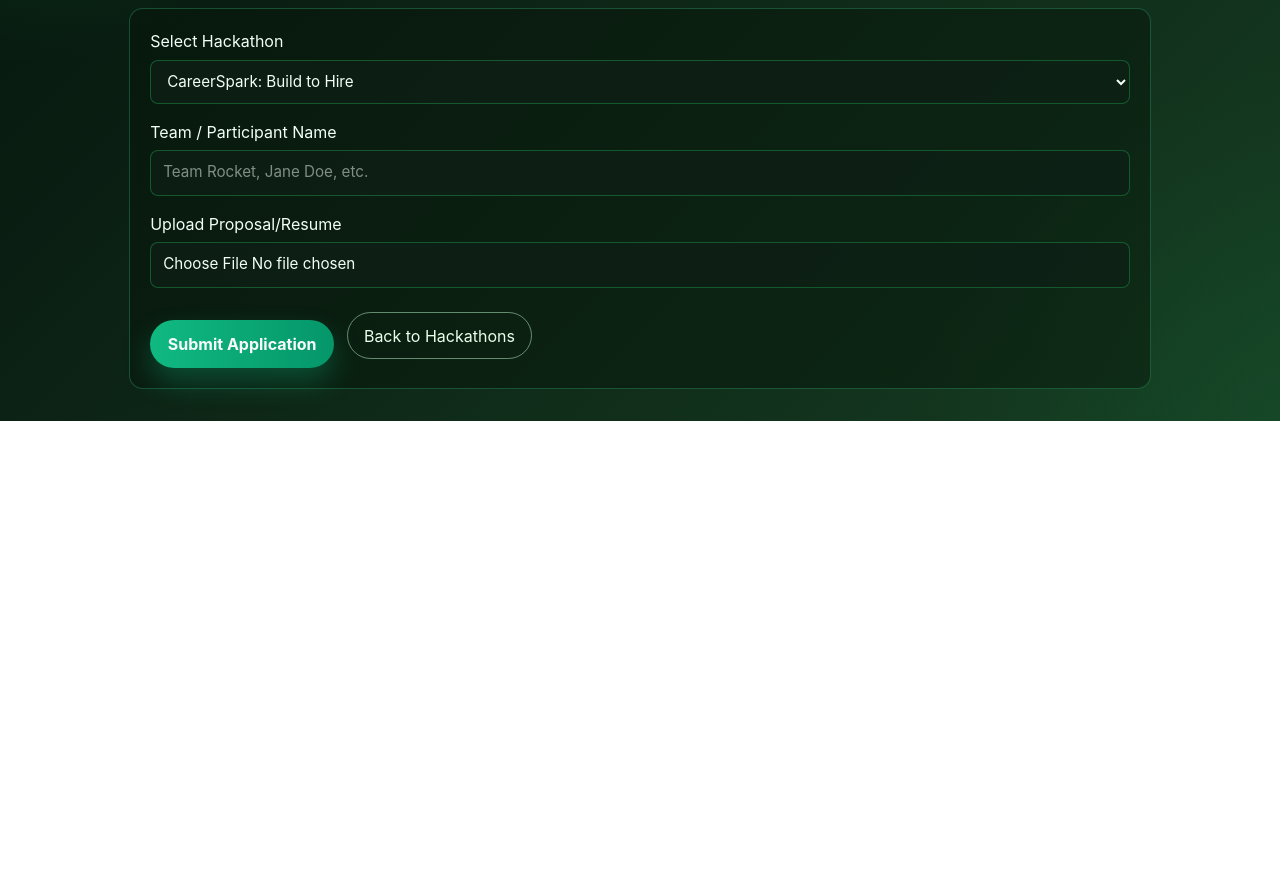
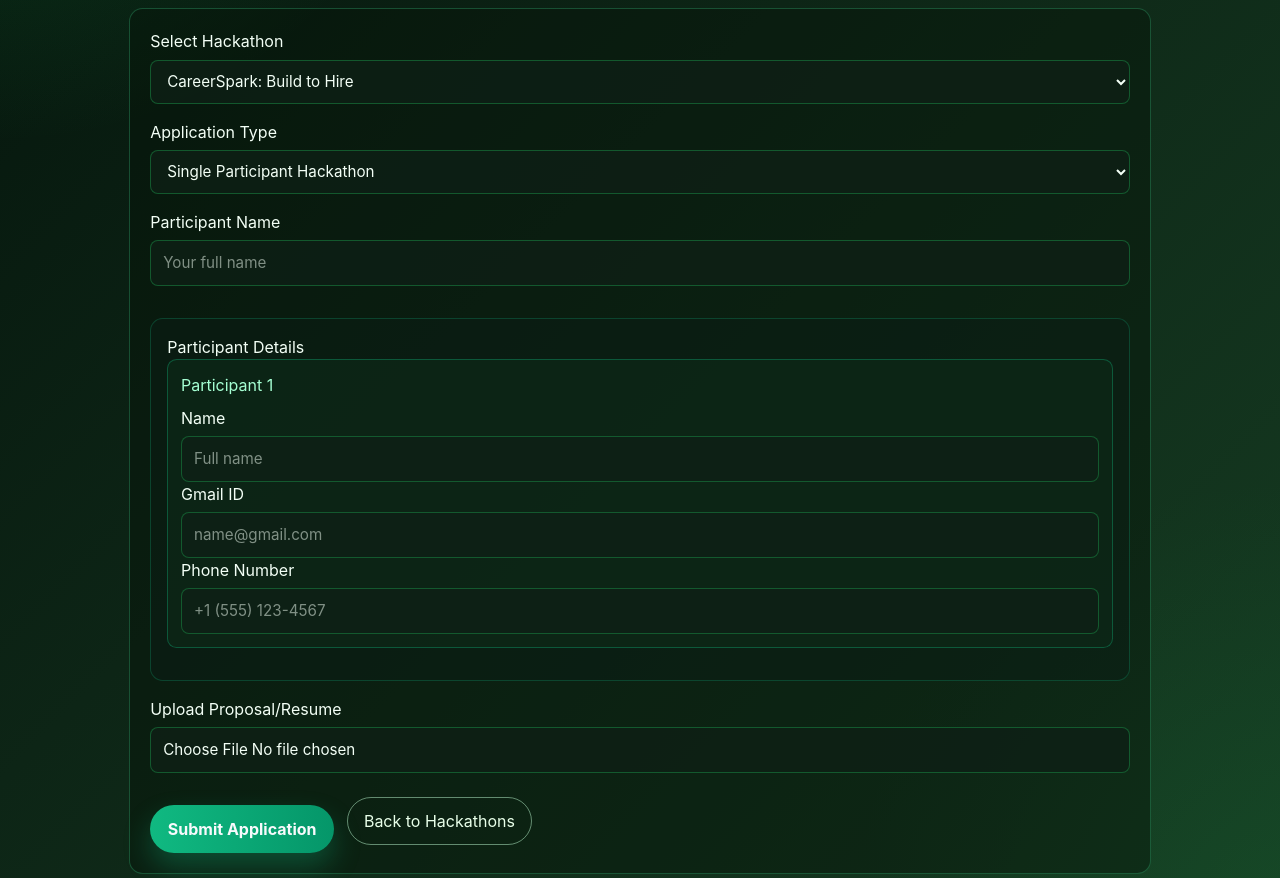
Before and after one commit to KareerKraft/Final_Project, a React app in the folder frontend/: page /hackathons/apply in a window 1280 px wide. Shown: the part 400-1278 px from the top of the page. Before the commit the page ends 821 px from the top, so only its background shows below. Built offline with nearby package versions, Linux system fonts and the light colour scheme; the HTML template or start-up script is replaced by a standard one.

Commit message:
added participation types in Apply hackathons

```diff
--- a/frontend/src/landing/pages/HackathonApply.jsx
+++ b/frontend/src/landing/pages/HackathonApply.jsx
@@ -13,7 +13,11 @@
 
 export default function HackathonApply() {
   const [hackathon, setHackathon] = useState(hackathonOptions[0]);
+  const [applicationType, setApplicationType] = useState("single");
   const [teamName, setTeamName] = useState("");
+  const [participants, setParticipants] = useState([
+    { name: "", email: "", phone: "" },
+  ]);
   const [fileName, setFileName] = useState("");
   const [uploadFile, setUploadFile] = useState(null);
   const navigate = useNavigate();
@@ -24,6 +28,10 @@
     setFileName(file?.name || "");
   }
 
+  function validateParticipants() {
+    return participants.every((p) => p.name.trim() && p.email.trim() && p.phone.trim());
+  }
+
   function handleSubmit(event) {
     event.preventDefault();
 
@@ -32,13 +40,21 @@
       return;
     }
 
+    if (!validateParticipants()) {
+      toast.error("Please fill name, email, and phone for all participants.");
+      return;
+    }
+
     if (!uploadFile) {
       toast.error("Please upload a project proposal or CV file.");
       return;
     }
 
-    toast.success(`Applied for ${hackathon} successfully! File: ${fileName}`);
+    const summary = applicationType === "group" ? `${participants.length} participants` : "single participant";
+    toast.success(`Applied for ${hackathon} successfully! ${summary}. File: ${fileName}`);
+
     setTeamName("");
+    setParticipants([{ name: "", email: "", phone: "" }]);
     setFileName("");
     setUploadFile(null);
   }
@@ -72,14 +88,101 @@
           </label>
 
           <label>
-            Team / Participant Name
+            Application Type
+            <select
+              value={applicationType}
+              onChange={(e) => {
+                const value = e.target.value;
+                setApplicationType(value);
+                if (value === "single") {
+                  setParticipants([{ name: "", email: "", phone: "" }]);
+                }
+              }}
+              className="extras-input"
+            >
+              <option value="single">Single Participant Hackathon</option>
+              <option value="group">Group/Team Hackathon</option>
+            </select>
+          </label>
+
+          <label>
+            {applicationType === "group" ? "Team Name" : "Participant Name"}
             <input
               className="extras-input"
               value={teamName}
               onChange={(e) => setTeamName(e.target.value)}
-              placeholder="Team Rocket, Jane Doe, etc."
+              placeholder={applicationType === "group" ? "Team rock stars" : "Your full name"}
+              required
             />
           </label>
+
+
+          <div className="extras-participant-section">
+            <h3>{applicationType === "group" ? "Participants" : "Participant Details"}</h3>
+            {participants.map((participant, index) => (
+              <div key={`participant-${index}`} className="extras-participant-card">
+                <h4>Participant {index + 1}</h4>
+                <label>
+                  Name
+                  <input
+                    className="extras-input"
+                    value={participant.name}
+                    onChange={(e) => {
+                      const next = [...participants];
+                      next[index].name = e.target.value;
+                      setParticipants(next);
+                    }}
+                    placeholder="Full name"
+                    required
+                  />
+                </label>
+
+                <label>
+                  Gmail ID
+                  <input
+                    type="email"
+                    className="extras-input"
+                    value={participant.email}
+                    onChange={(e) => {
+                      const next = [...participants];
+                      next[index].email = e.target.value;
+                      setParticipants(next);
+                    }}
+                    placeholder="name@gmail.com"
+                    required
+                  />
+                </label>
+
+                <label>
+                  Phone Number
+                  <input
+                    type="tel"
+                    className="extras-input"
+                    value={participant.phone}
+                    onChange={(e) => {
+                      const next = [...participants];
+                      next[index].phone = e.target.value;
+                      setParticipants(next);
+                    }}
+                    placeholder="+1 (555) 123-4567"
+                    required
+                  />
+                </label>
+              </div>
+            ))}
+            {applicationType === "group" && participants.length < 6 && (
+              <button
+                type="button"
+                className="extras-cta-btn"
+                onClick={() => setParticipants([...participants, { name: "", email: "", phone: "" }])}
+              >
+                Add Participant
+              </button>
+            )}
+            {applicationType === "group" && participants.length >= 6 && (
+              <p className="extras-note">Maximum of 6 participants reached.</p>
+            )}
+          </div>
 
           <label>
             Upload Proposal/Resume
--- a/frontend/src/landing/styles/ExploreExtras.css
+++ b/frontend/src/landing/styles/ExploreExtras.css
@@ -468,6 +468,58 @@
 .extras-slide-box p {
   margin: 0;
   color: #f3fff6;
+}
+
+.extras-participant-section {
+  margin-top: 1rem;
+  border: 1px solid rgba(16, 185, 129, 0.25);
+  border-radius: 0.8rem;
+  padding: 1rem;
+  background: rgba(10, 28, 20, 0.5);
+}
+
+.extras-participant-card {
+  margin-bottom: 1rem;
+  background: rgba(14, 40, 24, 0.7);
+  border: 1px solid rgba(16, 185, 129, 0.35);
+  border-radius: 0.6rem;
+  padding: 0.8rem;
+}
+
+.extras-participant-card h4 {
+  margin: 0 0 0.6rem;
+  color: #a5ffd3;
+}
+
+.extras-note {
+  margin-top: 0.75rem;
+  padding: 0.6rem;
+  background: rgba(255, 255, 255, 0.07);
+  border-left: 3px solid #10b981;
+  color: #cef7d2;
+}
+
+.extras-cta-btn {
+  display: inline-flex;
+  align-items: center;
+  justify-content: center;
+  gap: 0.55rem;
+  font-size: 1rem;
+  font-weight: 700;
+  color: #f8fafc;
+  background: linear-gradient(90deg,#10b981,#059669);
+  border: none;
+  border-radius: 999px;
+  padding: 0.75rem 1.1rem;
+  margin-top: 1rem;
+  cursor: pointer;
+  box-shadow: 0 14px 28px rgba(16, 185, 129, 0.3);
+  transition: transform 0.2s ease, box-shadow 0.2s ease;
+}
+
+.extras-cta-btn:hover {
+  transform: translateY(-2px);
+  box-shadow: 0 16px 32px rgba(16, 185, 129, 0.45);
 }
 
 .extras-page-placement-guide {
```
